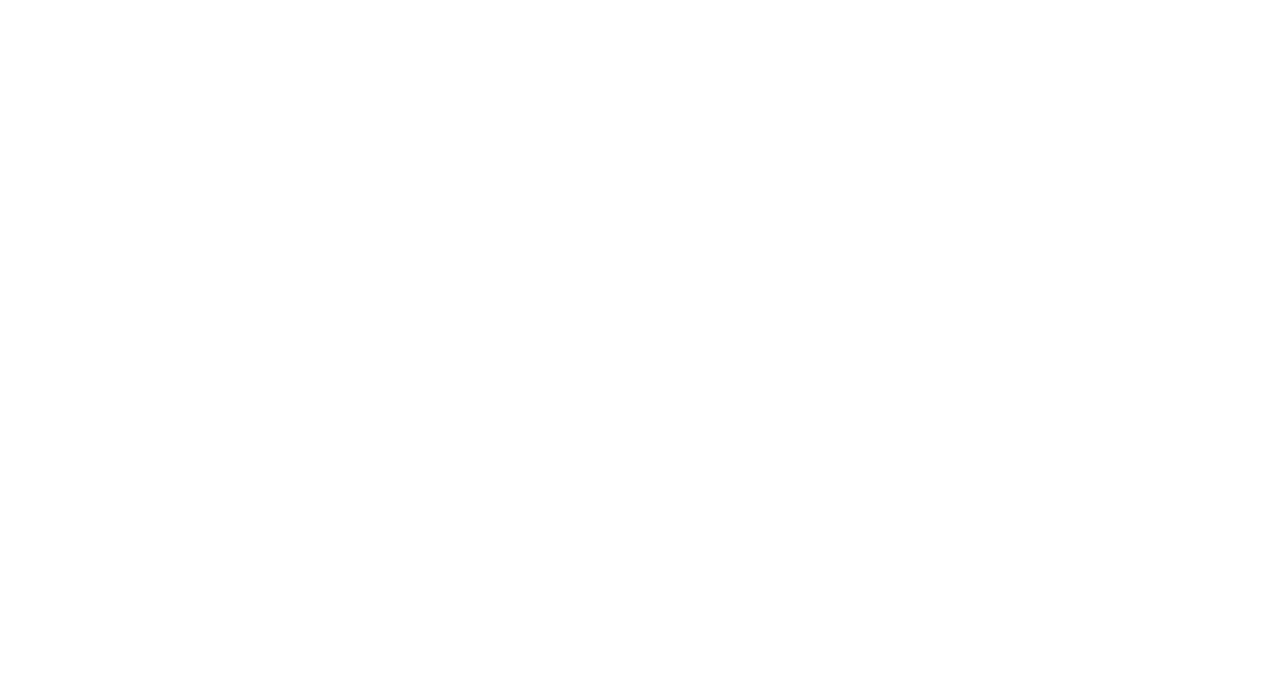
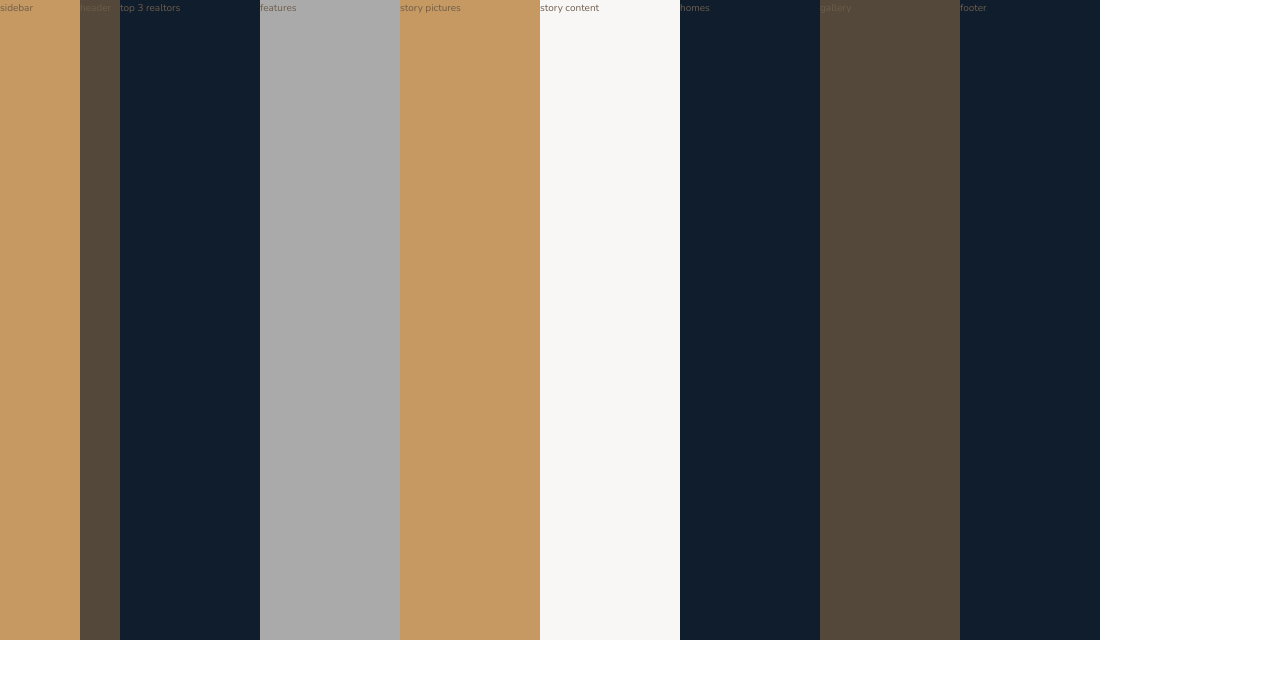
Before and after one commit to clementschris/nexter, a website: page index.html in a window 1280 px wide. Drawn offline with nearby package versions, Linux system fonts and the light colour scheme.

Commit message:
latest commit

```diff
--- a/index.html
+++ b/index.html
@@ -13,5 +13,40 @@
     </head>
     <body class="container">
 
+        <div class="sidebar">
+            sidebar
+        </div>
+
+        <header class="header">
+            header
+        </header>
+
+        <div class="realtors">
+            top 3 realtors
+        </div>
+
+        <section class="features">
+            features
+        </section>
+
+        <div class="story__pictures">
+            story pictures
+        </div>
+
+        <div class="story__content">
+            story content
+        </div>
+
+        <section class="homes">
+            homes
+        </section>
+
+        <section class="gallery">
+            gallery
+        </section>
+
+        <footer class="footer">
+            footer
+        </footer>
     </body>
 </html>
--- a/sass/_base.scss
+++ b/sass/_base.scss
@@ -33,3 +33,9 @@ body {
     font-weight: 300;
     line-height: 1.6;
 }
+
+.container {
+    display: grid;
+    grid-template-rows: 80vh min-content 40vw repeat(3, min-content);
+    grid-template-columns: 8rem 1fr repeat(8, minmax(min-content, 14rem)) 1fr;
+}
--- a/sass/_features.scss
+++ b/sass/_features.scss
@@ -0,0 +1,3 @@
+.features {
+    background-color: $color-grey-light-2;
+}
--- a/sass/_footer.scss
+++ b/sass/_footer.scss
@@ -0,0 +1,3 @@
+.footer {
+    background-color: $color-secondary;
+}
--- a/sass/_gallery.scss
+++ b/sass/_gallery.scss
@@ -0,0 +1,3 @@
+.gallery {
+    background-color: $color-grey-dark-1;
+}
--- a/sass/_header.scss
+++ b/sass/_header.scss
@@ -0,0 +1,3 @@
+.header {
+    background-color: $color-grey-dark-1;
+}
--- a/sass/_homes.scss
+++ b/sass/_homes.scss
@@ -0,0 +1,3 @@
+.homes {
+    background-color: $color-secondary;
+}
--- a/sass/_realtors.scss
+++ b/sass/_realtors.scss
@@ -0,0 +1,3 @@
+.realtors {
+    background-color: $color-secondary;
+}
--- a/sass/_sidebar.scss
+++ b/sass/_sidebar.scss
@@ -0,0 +1,3 @@
+.sidebar {
+    background-color: $color-primary;
+}
--- a/sass/_story.scss
+++ b/sass/_story.scss
@@ -0,0 +1,9 @@
+.story {
+    &__pictures {
+        background-color: $color-primary;
+    }
+
+    &__content {
+        background-color: $color-grey-light-1;
+    }
+}
```
Also changed, not shown: css/style.css.
